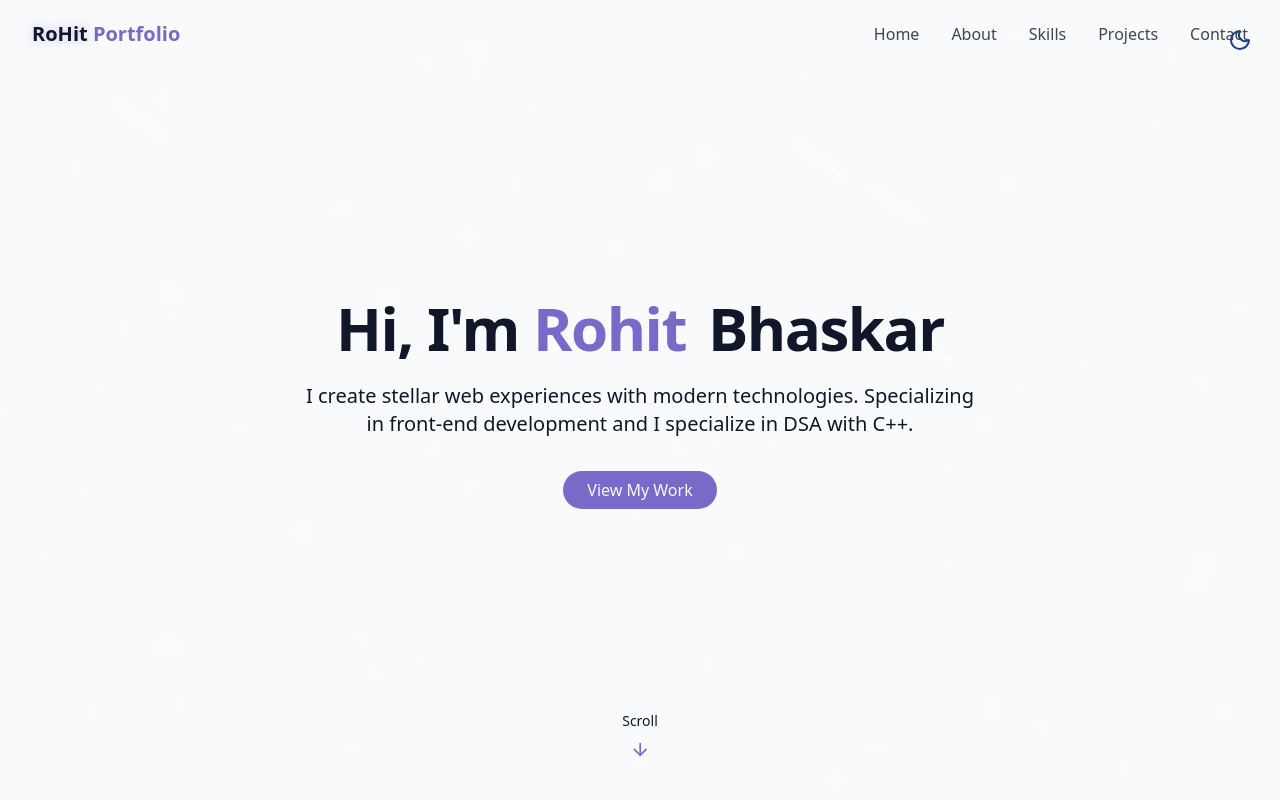
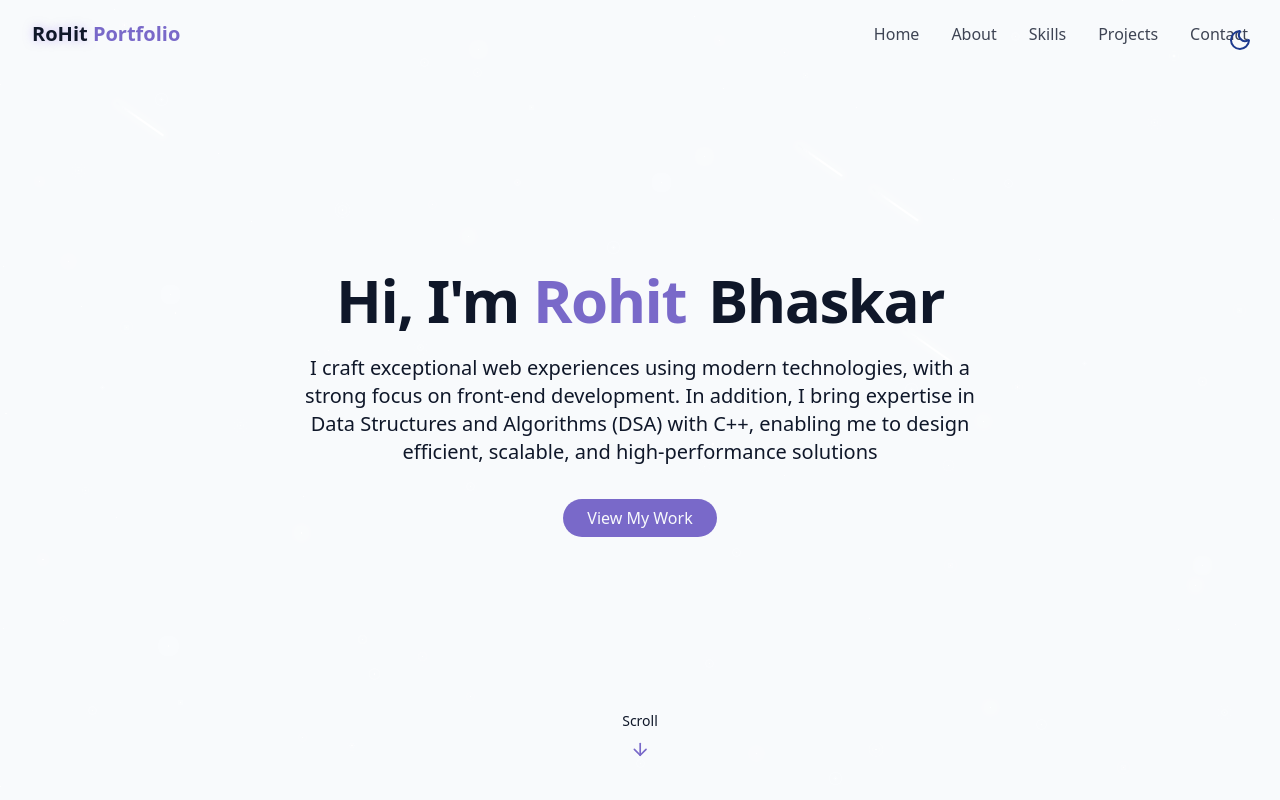
Before and after one commit to rohit1531b/portfolio, a React (Vite) app: page / in a window 1280 px wide. Shown: the top 800 px of the page. Built offline with nearby package versions, Linux system fonts and the light colour scheme; the HTML template or start-up script is replaced by a standard one.

Commit message:
Update HeroSection.jsx

```diff
--- a/src/components/HeroSection.jsx
+++ b/src/components/HeroSection.jsx
@@ -21,8 +21,7 @@
           </h1>
 
           <p className="text-lg md:text-xl text-muted-foreground max-w-2xl mx-auto opacity-0 animate-fade-in-delay-3">
-            I create stellar web experiences with modern technologies.
-            Specializing in front-end development and I specialize in DSA with C++.
+       I craft exceptional web experiences using modern technologies, with a strong focus on front-end development. In addition, I bring expertise in Data Structures and Algorithms (DSA) with C++, enabling me to design efficient, scalable, and high-performance solutions
           </p>
 
           <div className="pt-4 opacity-0 animate-fade-in-delay-4">
```
